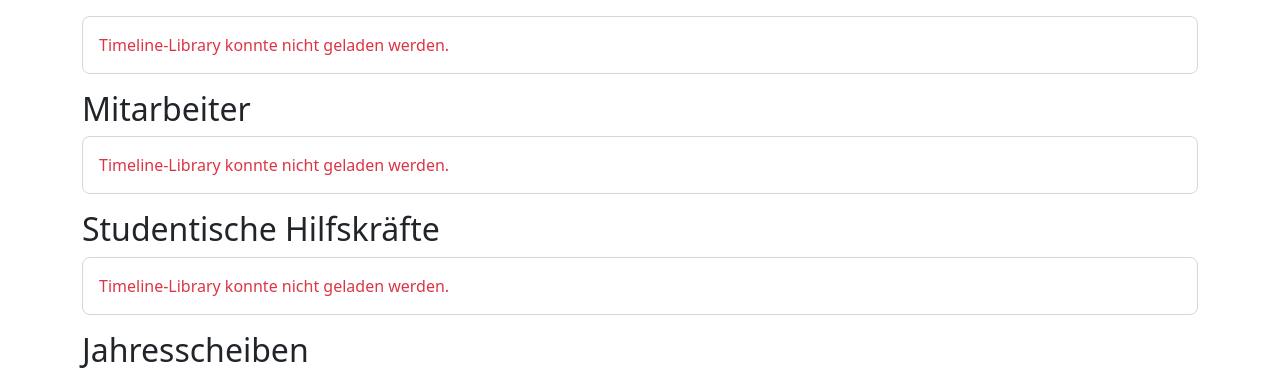
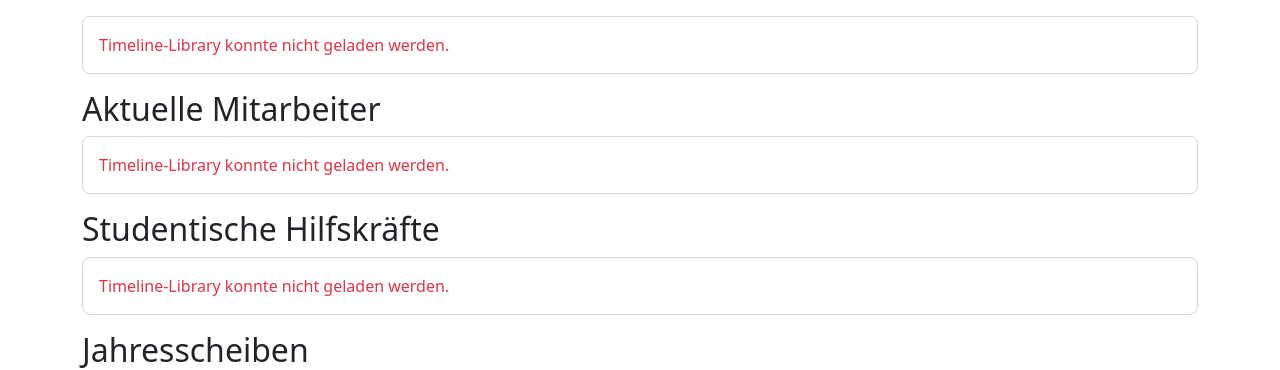
Before and after one commit to wallento/researchgroupplanner, a Django app: page / in a window 1280 px wide. Shown: the part 233-603 px from the top of the page. Run offline with Django 5.2, Linux system fonts and the light colour scheme; data that the repository does not hold is empty; some libraries are stand-ins or nearby versions.

Commit message:
Only show active employees

```diff
--- a/controlling/templates/controlling/main.html
+++ b/controlling/templates/controlling/main.html
@@ -368,7 +368,7 @@
     <div id="timeline_projects" class="timeline-shell timeline-shell--projects"></div>
 </div>
 
-<h2 class="mt-2">Mitarbeiter</h2>
+<h2 class="mt-2">Aktuelle Mitarbeiter</h2>
 
 <script type="text/javascript">
     function gpRenderEmployeesTimeline() {
--- a/controlling/views.py
+++ b/controlling/views.py
@@ -617,7 +617,7 @@
 
     landesstellen = Landesstelle.objects.all().order_by('start_date') if settings.LANDESSTELLEN_ENABLED else Landesstelle.objects.none()
 
-    employments = Employment.objects.select_related('staff_member').prefetch_related(
+    employments = Employment.objects.exclude(staff_member__status='alumni').select_related('staff_member').prefetch_related(
         'stafffundingallocation_set__budget_item__project',
         'stafffundingallocation_set__landesstelle__institute',
         'stafffundingallocation_set__annual_pool_budget__annual_pool',
```
